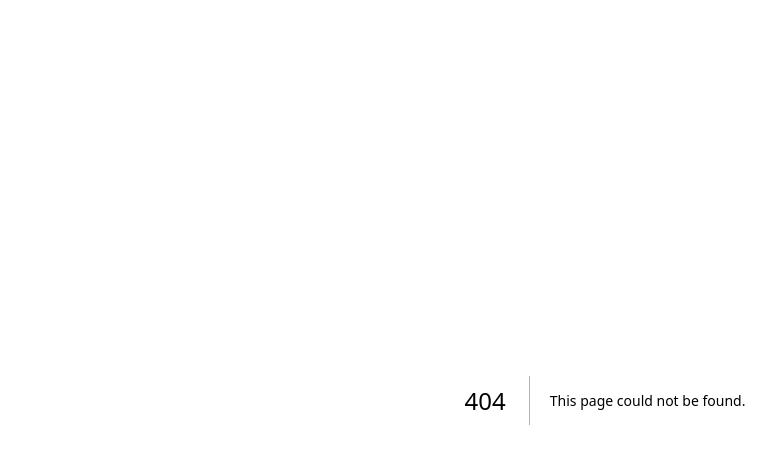
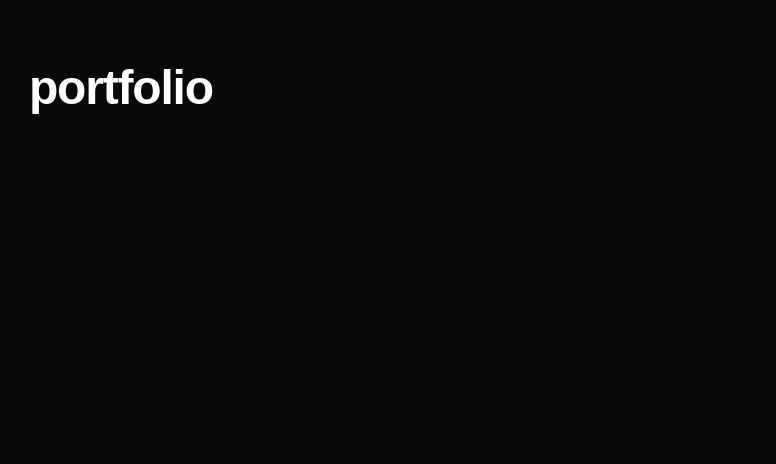
Before and after one commit to nikhilYates/gen-two, a Next.js app in the folder nikhilyates-two/: page /portfolio in a window 1280 px wide. Before the commit this address had no page. Shown: the top 464 px of the page, without its empty margins (35-811 px from the left). Built offline with nearby package versions, Linux system fonts and the light colour scheme.

Commit message:
portfolio addition

```diff
--- a/nikhilyates-two/src/app/about/page.tsx
+++ b/nikhilyates-two/src/app/about/page.tsx
@@ -3,7 +3,7 @@ import react from 'react'
 const About = () => {
 
     return (
-        <div className='bg-zinc-950 h-screen p-16 flex flex-col justify-between'>
+        <div className='bg-zinc-950 h-screen p-16 flex flex-col justify-start gap-8'>
             <h1 className='scroll-m-20 text-8xl font-extrabold tracking-tight lg:text-5xl text-zinc-500 leading-[8rem]'><span className='text-white'>nikhil yates</span> is a <span className='text-white'>
             versatile full-stack engineer and entrepreneur </span> based in <span className='text-white'>Toronto. </span>
              With a solid foundation in computer science and a knack for <span className='text-white'>solving complex problems</span> across <span className='text-white'>various domains</span>, nikhil's
@@ -14,7 +14,6 @@ const About = () => {
             <h1 className='scroll-m-20 text-4xl font-extrabold tracking-tight lg:text-5xl text-zinc-500 leading-10'>
                 want to collaborate? let's get in <span className='underline text-white'>contact.</span>
             </h1>
-
         </div>
     )
 }
--- a/nikhilyates-two/src/app/landing/LandingPage.tsx
+++ b/nikhilyates-two/src/app/landing/LandingPage.tsx
@@ -40,7 +40,7 @@ const LandingPage = () => {
           <div className='flex flex-col justify-center'>
             <div className='flex max-w-max flex-row justify-center gap-1'>
               {contents.map((content) => (
-                <NavCard content={content} />
+                <NavCard key={content.id} content={content} />
               ))}
             </div>
           </div>
--- a/nikhilyates-two/src/app/page.tsx
+++ b/nikhilyates-two/src/app/page.tsx
@@ -1,6 +1,7 @@
 import LandingPage from "./landing/LandingPage";
 import Experience from "@/components/sections/experience/page";
 import About from "@/app/about/page";
+import Portfolio from "@/app/portfolio/page"
 
 export default function Home() {
   return (
@@ -8,6 +9,7 @@ export default function Home() {
       <LandingPage />
       <About />
       <Experience />
+      <Portfolio />
     </div>
   );
 }
--- /dev/null
+++ b/nikhilyates-two/src/app/portfolio/page.tsx
@@ -0,0 +1,11 @@
+import react from 'react';
+
+const Portfolio = () => {
+    return (
+        <div className='bg-zinc-950 h-screen p-16 flex flex-col justify-start gap-8'>
+            <h1 className="scroll-m-20 text-8xl font-extrabold tracking-tight lg:text-5xl text-white leading-[8rem]">portfolio</h1>
+        </div>
+    )
+}
+
+export default Portfolio;
```
